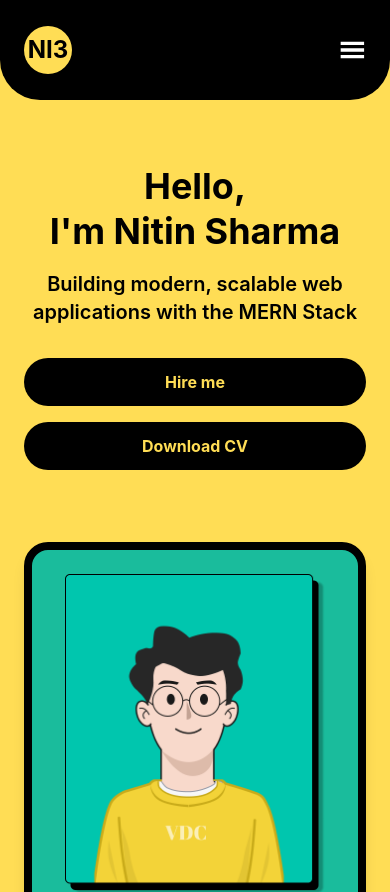
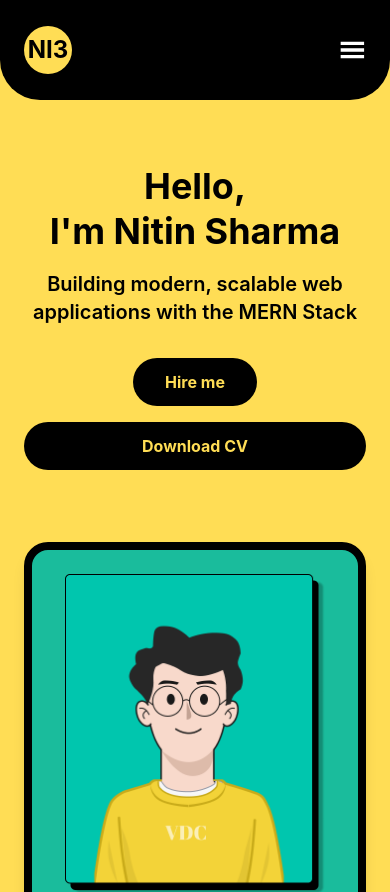
Before and after one commit to NitanSharma/Portfolio-Website, a React (Vite) app: page / in a window 390 px wide. Shown: the top 892 px of the page. Built offline with nearby package versions, Linux system fonts and the light colour scheme.

Commit message:
redired hire button to contact

```diff
--- a/src/App.tsx
+++ b/src/App.tsx
@@ -3,12 +3,12 @@ import Home from "./pages/Home";
 import About from "./pages/About";
 import Contact from "./pages/Contact";
 import Project from "./pages/Project";
-// import Header from "./components/Header";
+
 
 const App = () => {
   return (
     <div>
-      {/* <Header/> */}
+
       <Routes>
         <Route path="/" element={<Home/>} />
         <Route path="/about" element={<About/>} />
--- a/src/pages/Home.tsx
+++ b/src/pages/Home.tsx
@@ -1,7 +1,6 @@
 import { GiHamburgerMenu } from "react-icons/gi";
 
 const Home = () => {
-
   return (
     <div className="min-h-screen bg-[#ffdd55]">
       <header className="bg-black text-white rounded-b-[40px] px-6 py-4 flex justify-around items-center">
@@ -26,7 +25,6 @@ const Home = () => {
         </nav>
 
         <GiHamburgerMenu className="text-3xl text-white hover:text-[#ffdd55] lg:invisible" />
-
       </header>
       {/* Main Content */}
       <div className="flex flex-col md:flex-row items-center justify-between px-6 md:px-16 py-16 md:py-20 gap-10 md:gap-16">
@@ -42,9 +40,12 @@ const Home = () => {
           </p>
 
           <div className="flex flex-col sm:flex-row items-center justify-center md:justify-start gap-4 mb-8">
-            <button className="bg-black text-[#ffdd55] px-8 py-3 rounded-full font-bold text-base sm:text-lg hover:bg-gray-800 transition w-full sm:w-auto">
-              Hire me
-            </button>
+            <a href="/contact">
+              <button className="bg-black text-[#ffdd55] px-8 py-3 rounded-full font-bold text-base sm:text-lg hover:bg-gray-800 transition w-full sm:w-auto">
+                Hire me
+              </button>
+            </a>
+
             <a
               href="/Nitin_Sharma_CV.pdf"
               download
```
